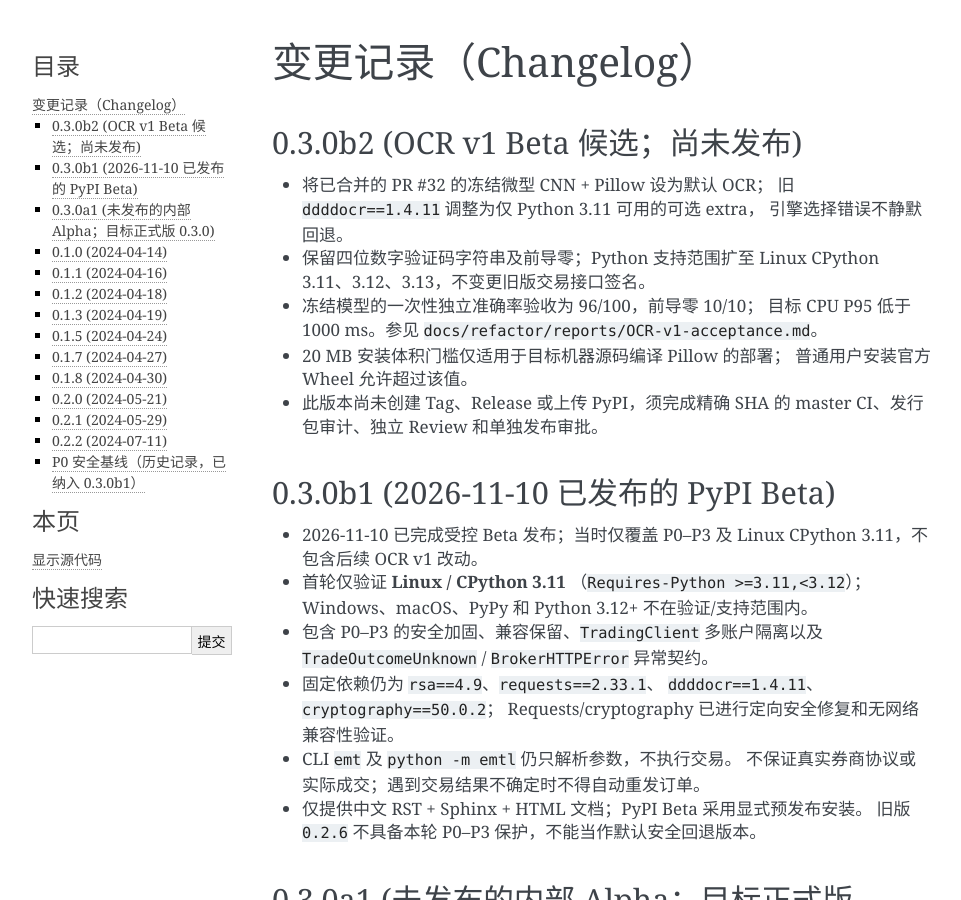
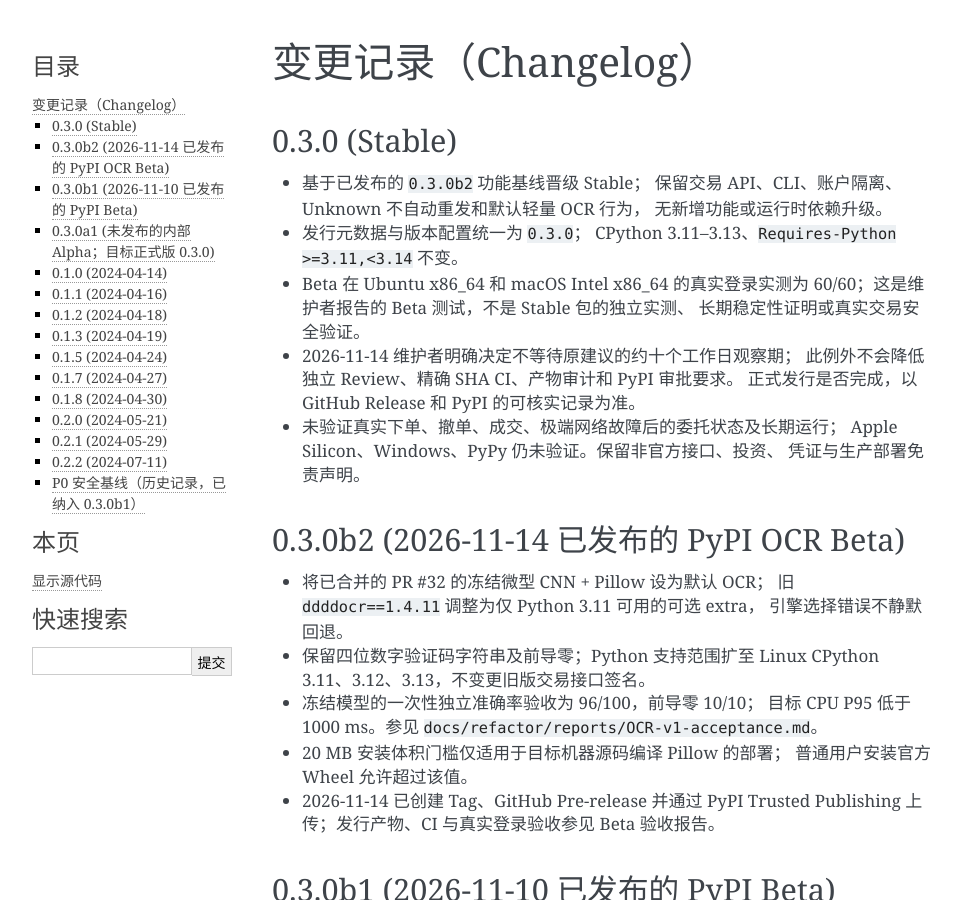
Before and after one commit to riiy/emtl, a Sphinx documentation site: the page built from docs/changelog.rst, in a window 1280 px wide and 900 px high. Shown: the whole window, without its empty margins (148-1109 px from the left). Built offline with Sphinx 7.4.7, drawn with Linux system fonts in a browser that asks for light colours.

Commit message:
chore(release): prepare emtl 0.3.0 stable candidate

```diff
--- a/CHANGELOG.rst
+++ b/CHANGELOG.rst
@@ -1,7 +1,25 @@
 变更记录（Changelog）
 ============================
 
-0.3.0b2 (OCR v1 Beta 候选；尚未发布)
+0.3.0 (Stable)
+--------------
+
+* 基于已发布的 ``0.3.0b2`` 功能基线晋级 Stable；
+  保留交易 API、CLI、账户隔离、Unknown 不自动重发和默认轻量 OCR 行为，
+  无新增功能或运行时依赖升级。
+* 发行元数据与版本配置统一为 ``0.3.0``；
+  CPython 3.11–3.13、``Requires-Python >=3.11,<3.14`` 不变。
+* Beta 在 Ubuntu x86_64 和 macOS Intel x86_64 的真实登录实测为
+  60/60；这是维护者报告的 Beta 测试，不是 Stable 包的独立实测、
+  长期稳定性证明或真实交易安全验证。
+* 2026-11-14 维护者明确决定不等待原建议的约十个工作日观察期；
+  此例外不会降低独立 Review、精确 SHA CI、产物审计和 PyPI 审批要求。
+  正式发行是否完成，以 GitHub Release 和 PyPI 的可核实记录为准。
+* 未验证真实下单、撤单、成交、极端网络故障后的委托状态及长期运行；
+  Apple Silicon、Windows、PyPy 仍未验证。保留非官方接口、投资、
+  凭证与生产部署免责声明。
+
+0.3.0b2 (2026-11-14 已发布的 PyPI OCR Beta)
 ----------------------------------------------------------------------------------
 
 * 将已合并的 PR #32 的冻结微型 CNN + Pillow 设为默认 OCR；
@@ -13,8 +31,8 @@
   目标 CPU P95 低于 1000 ms。参见 ``docs/refactor/reports/OCR-v1-acceptance.md``。
 * 20 MB 安装体积门槛仅适用于目标机器源码编译 Pillow 的部署；
   普通用户安装官方 Wheel 允许超过该值。
-* 此版本尚未创建 Tag、Release 或上传 PyPI，须完成精确 SHA 的
-  master CI、发行包审计、独立 Review 和单独发布审批。
+* 2026-11-14 已创建 Tag、GitHub Pre-release 并通过 PyPI Trusted
+  Publishing 上传；发行产物、CI 与真实登录验收参见 Beta 验收报告。
 
 0.3.0b1 (2026-11-10 已发布的 PyPI Beta)
 ----------------------------------------------------------------
--- a/docs/conf.py
+++ b/docs/conf.py
@@ -25,7 +25,7 @@
 try:
     version = release = distribution_version("emtl")
 except PackageNotFoundError:
-    version = release = "0.3.0b2"
+    version = release = "0.3.0"
 
 pygments_style = "trac"
 templates_path = ["."]
--- a/docs/installation.rst
+++ b/docs/installation.rst
@@ -5,15 +5,19 @@
 版本与支持范围
 ==============
 
-已发布的 Beta ``emtl==0.3.0b2`` 面向 CPython 3.11、3.12、3.13
-（``Requires-Python >=3.11,<3.14``）。维护者已在 Ubuntu x86_64
-及 macOS Intel x86_64 的三个 Python 版本中分别完成 10 次 PyPI
-安装后的真实账户登录测试，六组共 60/60 成功。此为 Beta 实测兼容范围，
-不代表全部 Linux/macOS 架构或生产交易获得保证；Apple Silicon、
-Windows 和 PyPy 未验证。
-详见 :download:`Beta 实测验收报告 <refactor/reports/v0.3.0b2-beta-field-acceptance.md>`。
+``0.3.0`` Stable 使用已发布 ``0.3.0b2`` 的功能基线，
+CPython 支持范围仍为 3.11、3.12、3.13
+（``Requires-Python >=3.11,<3.14``）。维护者在 Ubuntu x86_64
+和 macOS Intel x86_64 的三个 Python 版本上，分别从 PyPI 安装
+**Beta ``0.3.0b2``** 并完成 10 次真实账户登录，六组合计 60/60。
+这些实测不能证明 ``0.3.0`` Stable 的交易功能、长期稳定性或
+未经验证的其他 Linux/macOS 架构；Apple Silicon、Windows、PyPy
+未验证。详见
+:download:`Beta 实测验收报告 <refactor/reports/v0.3.0b2-beta-field-acceptance.md>`。
+Stable 的发布决策及例外见
+:download:`Stable 发布决策 <refactor/reports/v0.3.0-stable-release-decision.md>`。
 
-当前 Beta 默认安装 Pillow 13.0.0 与冻结的微型 CNN 模型，
+Stable ``0.3.0`` 与 Beta ``0.3.0b2`` 默认安装 Pillow 13.0.0 与冻结的微型 CNN 模型，
 不再强制安装 ddddOCR、NumPy、ONNX Runtime 或 OpenCV。
 
 在 Python 3.11 上需要旧 OCR 时，可以安装额外依赖::
@@ -35,14 +39,20 @@
 OCR v1 已随 ``0.3.0b2`` 发布；此前的 ``0.3.0b1``
 仍使用旧版 ddddOCR。
 
-安装已公开的版本
-================
+安装 Stable 版本
+===============
 
-以下命令安装 PyPI 上已有的公开稳定版本，**不会** 自动安装
-``0.3.0b1`` 或 ``0.3.0b2`` 等预发布版本::
+``0.3.0`` 正式完成 PyPI 上传后，使用固定版本安装::
+
+    python -m pip install emtl==0.3.0
+
+不指定版本时，pip 选择 PyPI 上符合当前环境的可用稳定版本，
+不会默认安装 Beta 等预发布版本::
 
     python -m pip install emtl
 
+**仅仅合并 Stable 候选或创建 Tag，不等于 ``0.3.0`` 已在 PyPI 发布。**
+应先查看 https://pypi.org/project/emtl/ 的实际发行记录。
 开发中的源码可以从 GitHub 获取，但不代表已完成正式发布验收::
 
     python -m pip install https://github.com/riiy/emtl/archive/master.zip
@@ -60,7 +70,7 @@
 
     python -m pip install --pre emtl==0.3.0b2
 
-Beta 不代表可在生产环境安全交易，也不保证券商协议兼容。
+Beta 与 Stable 均不代表已验证生产实盘交易安全，也不保证券商协议兼容。
 自动安装验收仅允许 import、CLI help、离线合成用例等无交易副作用的检查。
 不要在 CI 中使用真实凭证或真实下单/撤单。
 维护者的真实账户登录实测不属于自动化 CI 验收。
--- /dev/null
+++ b/docs/refactor/reports/v0.3.0-stable-release-decision.md
@@ -0,0 +1,40 @@
+# emtl 0.3.0 Stable 候选：发布决策与准入门禁（2026-11-14）
+
+## 结论与授权边界
+
+**决策：批准准备 `0.3.0` Stable 候选 PR；尚未批准合并、Tag、GitHub Release 或 PyPI 上传。**
+
+维护者 2026-11-14 明确选择：以已发布 `emtl==0.3.0b2` 为功能基线，不增加新功能、不更新依赖、不等待原建议约十个工作日的 Beta 观察期。此决定仅替代等待观察期的安排，**不豁免**最終 SHA CI、发行包审计、独立 Review 和分别授予的合并/发行授权。
+
+## 事实与证据基线
+
+- 候选开始时 `master`：`97d984a0e346251d69b4abf5717c62b3334fe6cb`（PR #34 合并，Beta 真实登录验收报告进入主线）。
+- 该 SHA 的 Build：<https://github.com/riiy/emtl/actions/runs/43547696531>，Offline：<https://github.com/riiy/emtl/actions/runs/43547696526>，Package Alpha：<https://github.com/riiy/emtl/actions/runs/43547696509>，均为 success。**这些是候选改动前的基线，不可冒充候选合并后的 CI。**
+- Beta `v0.3.0b2`：<https://github.com/riiy/emtl/releases/tag/v0.3.0b2>；PyPI：<https://pypi.org/project/emtl/0.3.0b2/>。
+- Beta 发行工作流：<https://github.com/riiy/emtl/actions/runs/43541956056>，含校验、禁网包 smoke、人工审批发布。Beta wheel SHA-256 `70ae86a4fe742551fa6944a77aab57637b58d389acbae0966e83eb40f4ac954b`；sdist SHA-256 `08b72f95367445860f368f41299d9f2713ee8d005d0ff3968e610bdb04189472`。
+- 维护者报告的 **PyPI Beta** 实测：Ubuntu x86_64 与 macOS Intel x86_64，CPython 3.11、3.12、3.13，各组真实账户登录 10/10，总计 60/60。此数据为维护者反馈，未提供可独立复算的脱敏日志；不是 Stable 发布包的实测结果。详见 [Beta 验收报告](v0.3.0b2-beta-field-acceptance.md)。
+
+## 修改范围
+
+仅同步 `0.3.0` 版本来源、正式版 classifier、候选测试默认值、CHANGELOG、README、安装和发布文档。保留 `Requires-Python >=3.11,<3.14`、运行时依赖、OCR 模型和选择机制、模块级 API、`TradingClient` 契约、CLI、交易异常和禁网保护；不改生产交易逻辑。
+
+README 的 commits-since 徽章在 Tag 尚未发布前仍指向已公开的 `v0.3.0b2`；正式发布后需另外更新徽章，不提前指向不存在的 Tag。历史 Beta 测试记录与用于发布门禁的 Beta/rc 参数化案例保留历史版本号。
+
+## 风险与跳过观察期的代价
+
+- 六组各 10 次、总计 60/60 的成功记录，只证明指定时间/环境的 Beta 登录链路通过；不保证未来验证码、券商协议变化后依然成功。
+- 未进行真实下单、撤单、成交、超时后委托状态、长时间运行、真实券商侧多账户隔离的完整验收。
+- 未验证 Windows、Apple Silicon、PyPy 或所有 Linux 发行版/架构。
+- Stable classifier 是发行成熟度元数据，**不是生产实盘交易安全认证**。未经充分自检不建议投入真实资金自动化运行。结果未知不得自动重发订单；发生账户混用、重复委托、凭证泄漏等严重问题，停止使用相关功能。
+- 没有观察窗口会减少发现低频故障的机会。出现风险报告或阻断缺陷，必须暂停发布或发布后停止推荐版本，按 `SECURITY.md` 和 Hotfix 流程处理。
+
+## Stable 发布门禁与停止条件
+
+1. 候选 PR 仅包含批准的文件；人工核对功能无变化，独立 Reviewer 输出 `PASS`，阻断问题为零。
+2. 维护者单独批准合并后，**最终 master 精确 SHA** 的 Build/check/docs、Offline、Package Alpha CI 均为 success，产物和审计证据对应同一 SHA。
+3. `.bumpversion.cfg`、Changelog、SCM 版本、wheel/sdist、运行时版本一致为 `0.3.0`。发行包 `twine check --strict`、元数据/文件/模型审计、SHA-256 以及禁网安装 smoke 全部成功。任何一项失败立即停止；不创建 Tag。
+4. 维护者再单独明确授权 Tag、GitHub Stable Release 和 PyPI 上传；`pypi` Environment 有有效 required reviewers。不得使用 PR 事件或未授权 Tag 推送上传。
+5. 在 Tag `v0.3.0` 指向的精确 `master` SHA 触发手动 `Release distributions`，选择 `channel=stable`、`publish=true`；若 master 提前移动，停止，重新检查，不能借用旧 SHA 的发布证据。
+6. 发布后独立核验 PyPI 文件名、SHA-256、provenance、Tag/Release/Commit；在全新环境从 PyPI 安装固定的 `emtl==0.3.0`，只执行无真实券商交易副作用的 smoke，并归档 Run、Artifact 与哈希。
+
+**本文件是候选阶段的决定与检查清单，不是最终 Review PASS 或 Stable 已发布的声明。**
--- a/docs/releasing.rst
+++ b/docs/releasing.rst
@@ -5,20 +5,24 @@
 当前状态与支持范围
 ==================
 
-内部 Alpha ``0.3.0a1`` 未对外发布；``0.3.0b1`` 已于 2026-11-10
-发布为 Beta；OCR v1 随 ``0.3.0b2`` 于 2026-11-14
-完成 Tag、GitHub Pre-release 和 PyPI Trusted Publishing，现处于
-Beta 观察阶段。正式版 ``0.3.0`` 仍须单独评审及维护者批准。
+内部 Alpha ``0.3.0a1`` 未对外发布；``0.3.0b1`` 已于
+2026-11-10 发布为 Beta；OCR v1 随 ``0.3.0b2`` 于
+2026-11-14 完成 Tag、GitHub Pre-release 和 PyPI 发布。
+维护者于 2026-11-14 授权以 ``0.3.0b2`` 为功能基线准备
+``0.3.0`` Stable 候选，不新增功能且不等待原建议的 Beta 观察期。
+该决定 **只授权候选 PR**，不授权合并、Tag、Release 或 PyPI 上传；
+是否正式发布以可核实的 GitHub Release / PyPI 记录为准。
+:download:`Stable 发布决策与门禁 <refactor/reports/v0.3.0-stable-release-decision.md>`。
 
-``0.3.0b1`` 的原支持边界为 Linux / CPython 3.11；
-``0.3.0b2`` 面向 CPython 3.11、3.12、3.13，维护者已在 Ubuntu
-x86_64 与 macOS Intel x86_64 六组环境中，通过 PyPI 安装和
-每组 10 次真实东方财富账户登录（60/60）。这仅是 Beta 指定环境的
-安装、OCR 与登录实测，**不证明真实下单、撤单或成交安全**；
-Apple Silicon、Windows、PyPy 尚未验证。详见
+Stable 候选继续使用 CPython 3.11–3.13 及
+``Requires-Python >=3.11,<3.14``。``0.3.0b2`` 已经在 Ubuntu
+x86_64 与 macOS Intel x86_64 六组环境中，从 PyPI 安装并分别
+完成 10 次真实东方财富账户登录（60/60）；这是维护者报告的 Beta
+实测，**不证明 Stable 真实下单、撤单或成交安全**。
+Apple Silicon、Windows、PyPy 仍未验证。参见
 :download:`Beta 实测验收报告 <refactor/reports/v0.3.0b2-beta-field-acceptance.md>`。
-自动测试另采用合成数据与禁网环境，不能证明真实券商交易结果。
-Read the Docs 是规范文档站点，GitHub Pages 只是手动维护的镜像；
+自动测试使用合成数据与禁网环境，不能证明真实券商交易结果。
+Read the Docs 是规范文档站点，GitHub Pages 只是手动维护镜像；
 仅交付 RST + Sphinx 生成的 HTML，不生成 PDF、EPUB。
 
 版本号与不可变 Tag
@@ -52,8 +56,10 @@
     python -m pip install --pre emtl==0.3.0b2
 
 Beta 说明至少包含版本、日期、Commit、产物哈希、环境、变更、
-兼容范围、升级/降级风险和已知限制。建议观察十个工作日并按
-安装/环境、文档、API 兼容、缺陷、安全/交易风险分类反馈。
+兼容范围、升级/降级风险和已知限制。原计划建议观察约十个工作日并按
+安装/环境、文档、API 兼容、缺陷、安全/交易风险分类反馈；
+维护者已明确决定此次不等待该观察期。跳过观察不是无缺陷证明，
+也不免除独立 Review、发布门禁及单独的正式上传审批。
 
 没有有价值的反馈时，维护者应显式选择延长观察、暂停或评估正式版；
 **沉默不能证明真实交易安全**。反馈模板仅包含 emtl/Python/OS 版本、
@@ -188,7 +194,8 @@
 并在最终 SHA 重新运行。
 维护重点为当前 stable；旧版尽力支持，不承诺缺乏资源保障的 SLA。
 每次发布或事故后记录耗时、失败、回退/Hotfix、用户反馈及维护成本。
-Beta 只供自愿试用，不提供生产环境交易保障。
+Beta 与 Stable 均不提供真实资金交易可靠性保证；
+Stable 仅代表正式发行渠道，不等于券商实盘认证。
 
 - :download:`安全与交易风险报告原文（英文） <../SECURITY.md>`
 - :download:`P4 依赖审查记录 <refactor/reports/P4-dependency-review.md>`
--- a/setup.py
+++ b/setup.py
@@ -16,7 +16,7 @@
     use_scm_version={
         "local_scheme": "dirty-tag",
         "write_to": "src/emtl/_version.py",
-        "fallback_version": "0.3.0b2",
+        "fallback_version": "0.3.0",
     },
     license="MIT",
     description="东方财富自动交易接口",
@@ -36,7 +36,7 @@
     zip_safe=False,
     classifiers=[
         # complete classifier list: http://pypi.python.org/pypi?%3Aaction=list_classifiers
-        "Development Status :: 4 - Beta",
+        "Development Status :: 5 - Production/Stable",
         "Intended Audience :: Developers",
         "License :: OSI Approved :: MIT License",
         "Operating System :: POSIX :: Linux",
--- a/src/emtl/__init__.py
+++ b/src/emtl/__init__.py
@@ -1,7 +1,7 @@
 try:
     from ._version import __version__
 except ImportError:
-    __version__ = "0.3.0b2"
+    __version__ = "0.3.0"
 
 from .client import TradingClient
 from .core import cancel_order
```
Also changed, not shown: README.rst (+26 -16 lines), .bumpversion.cfg, 5 other files.
